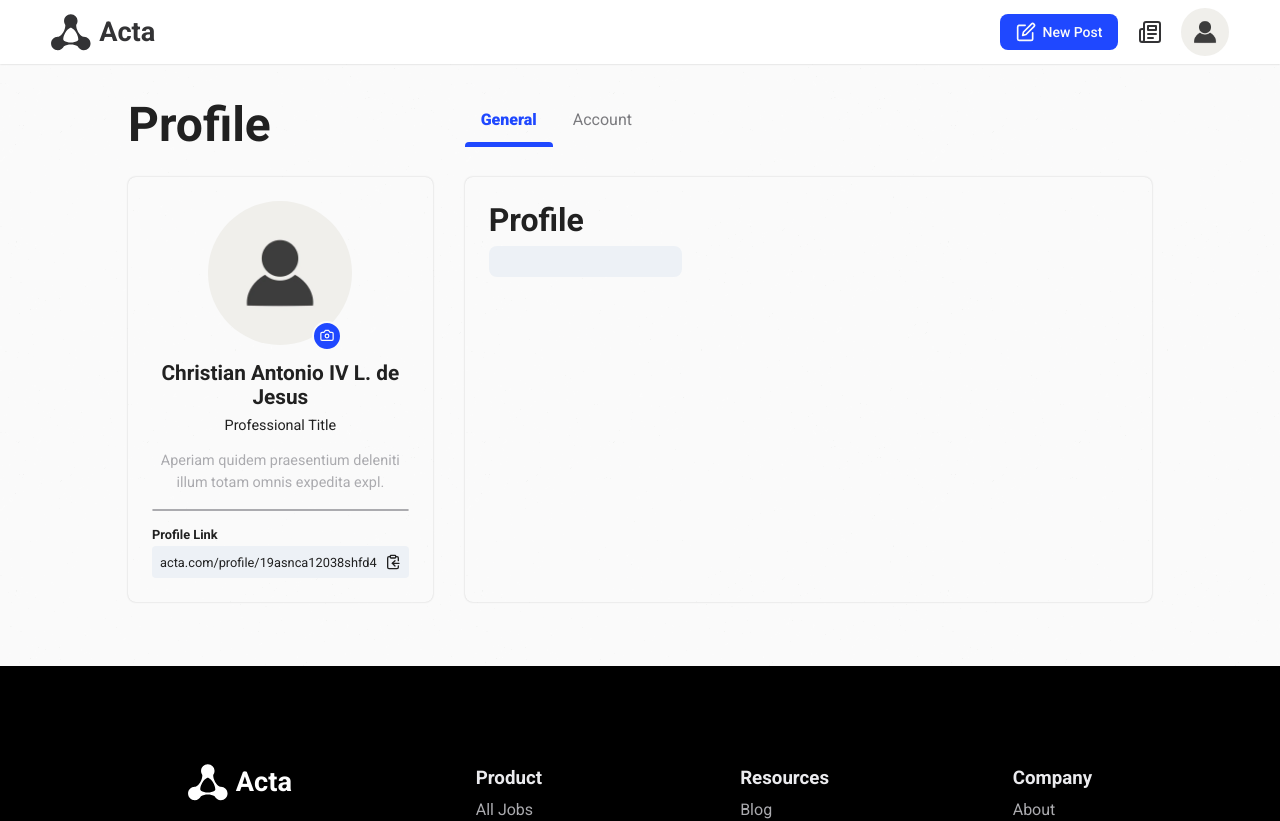
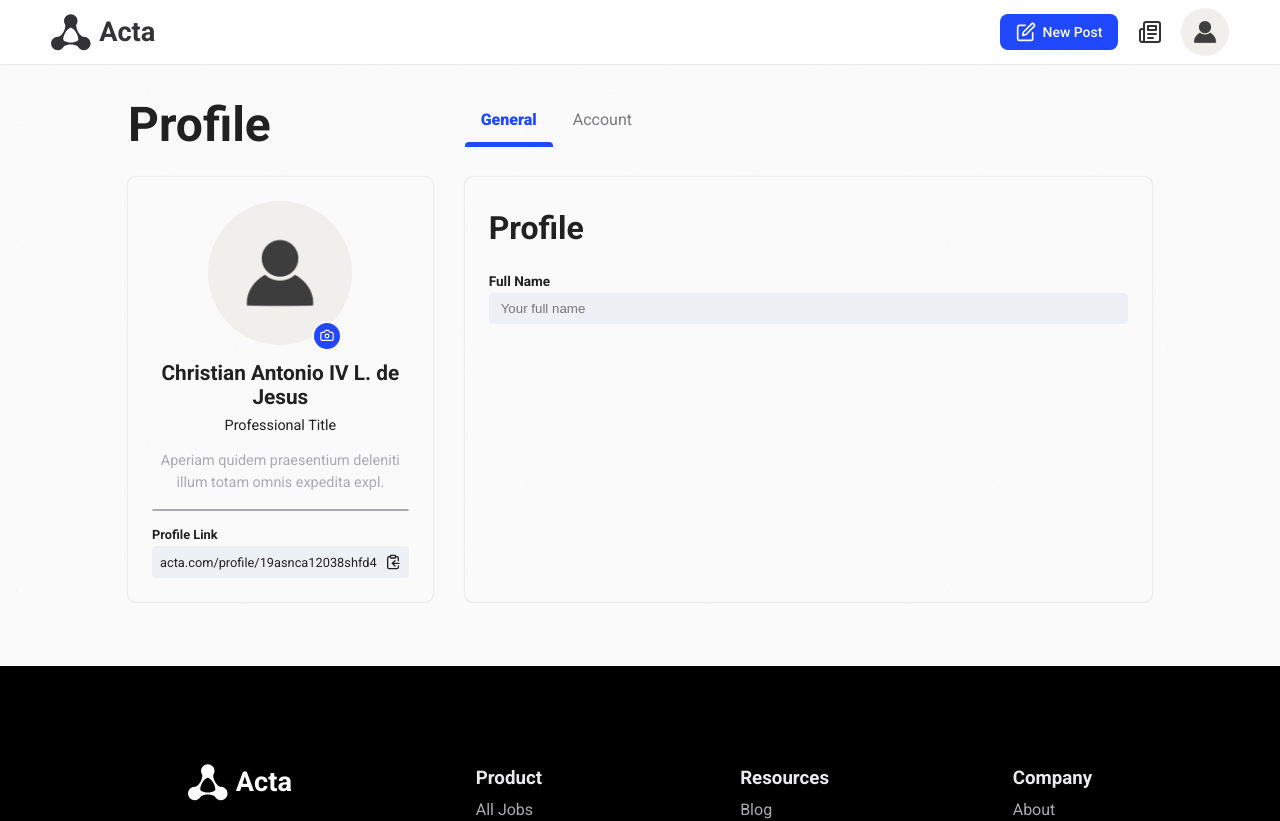
Before and after one commit to Luzefiru/Acta, a React (Create React App) app: page /profile/test in a window 1280 px wide. Shown: the top 821 px of the page. Built offline with nearby package versions, Linux system fonts and the light colour scheme.

Commit message:
feat: finalize TextField design

```diff
--- /dev/null
+++ b/src/components/forms/TextField.css
@@ -0,0 +1,20 @@
+.TextField {
+  display: grid;
+  gap: 4px;
+}
+
+.TextField__label {
+  font-weight: 600;
+  font-size: 0.85rem;
+}
+
+.TextField__input {
+  border: none;
+  background-color: var(--field);
+  border-radius: 4px;
+  padding: 8px 12px;
+}
+
+.TextField__input:focus {
+  outline: 2px solid var(--field-focus);
+}
--- /dev/null
+++ b/src/components/forms/TextField.jsx
@@ -0,0 +1,21 @@
+import './TextField.css';
+
+function TextField(props) {
+  const { label, id, placeholder } = props;
+  return (
+    <div className="TextField">
+      <label className="TextField__label" for={id}>
+        {label}
+      </label>
+      <input
+        className="TextField__input"
+        type="text"
+        name={id}
+        id={id}
+        placeholder={placeholder}
+      ></input>
+    </div>
+  );
+}
+
+export default TextField;
--- a/src/index.css
+++ b/src/index.css
@@ -30,6 +30,7 @@
   --tab-header: #7a7a7e;
 
   --field: rgb(237, 241, 246);
+  --field-focus: #34343c;
 }
 
 body {
--- a/src/pages/Profile/TabGeneral.css
+++ b/src/pages/Profile/TabGeneral.css
@@ -6,8 +6,11 @@
 
 .TabGeneral__header {
   font-size: 2rem;
+  margin-top: 8px;
+  margin-bottom: 24px;
 }
 
 .TabGeneral__fieldset {
   all: unset;
+  width: 100%;
 }
--- a/src/pages/Profile/TabGeneral.jsx
+++ b/src/pages/Profile/TabGeneral.jsx
@@ -1,12 +1,16 @@
 import './TabGeneral.css';
-import AuthTextField from '../../components/forms/AuthTextField';
+import TextField from '../../components/forms/TextField';
 
 function TabGeneral() {
   return (
     <form className="TabGeneral">
       <h2 className="TabGeneral__header">Profile</h2>
       <fieldset className="TabGeneral__fieldset">
-        <AuthTextField />
+        <TextField
+          id="fullName"
+          label="Full Name"
+          placeholder="Your full name"
+        />
       </fieldset>
     </form>
   );
```
